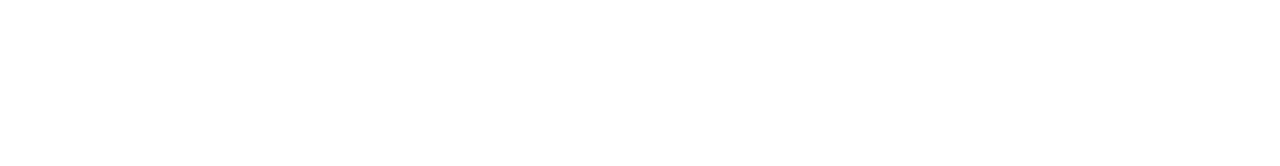
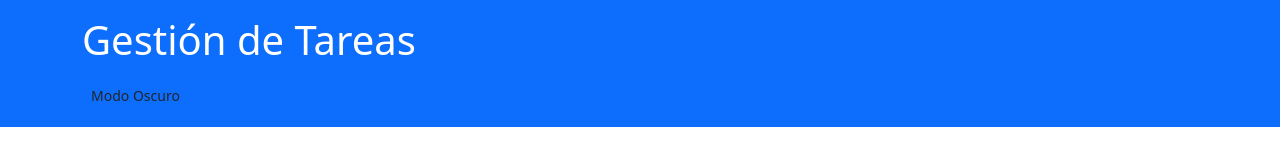
Before and after one commit to wagnerroserom/Gestion_de_Tareas, a plain HTML site: page dashboard.html in a window 1280 px wide. Drawn offline with nearby package versions, Linux system fonts and the light colour scheme; files that its build step writes are made by us from their sources.

Commit message:
Se inserta encabezado, título principal un botón para cambiar a modo oscuro

```diff
--- a/dashboard.html
+++ b/dashboard.html
@@ -8,6 +8,17 @@
     <link rel="stylesheet" href="css/styles.css" />
 </head>
 <body>
+    <!--Encabezado de la aplicación-->
+    <header class="bg-primary text-white p-3">
+        <div class="container">
+            <!--Título principal-->
+            <h1>Gestión de Tareas</h1>
+
+            <!--Botón para modo oscuro-->
+            <button id="toggleTheme" class="btn btn-ligth btn-sm mt-2">Modo Oscuro</button>
+        </div>
+    </header>
+
 
 </body>
 </html>
```
Also changed, not shown: index.html (+1 -1 lines).
